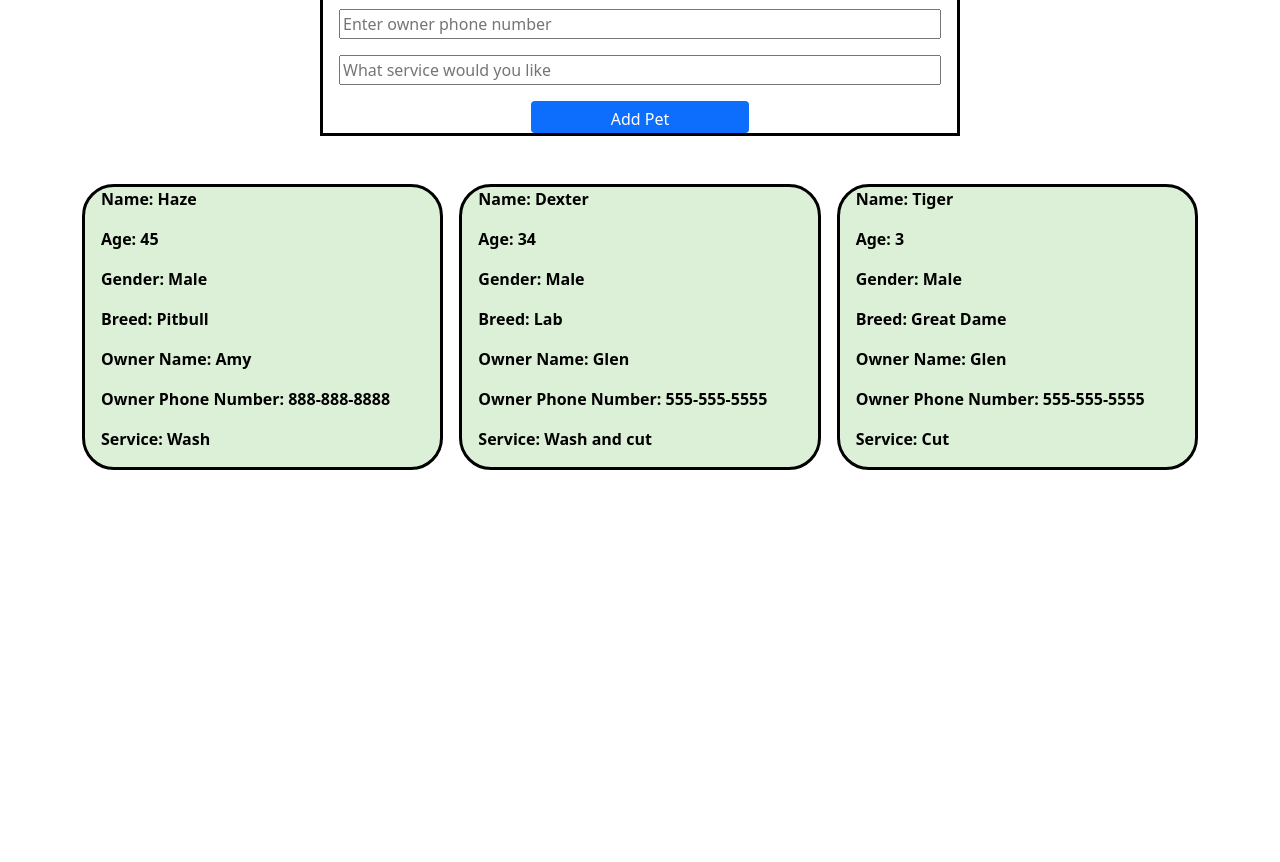
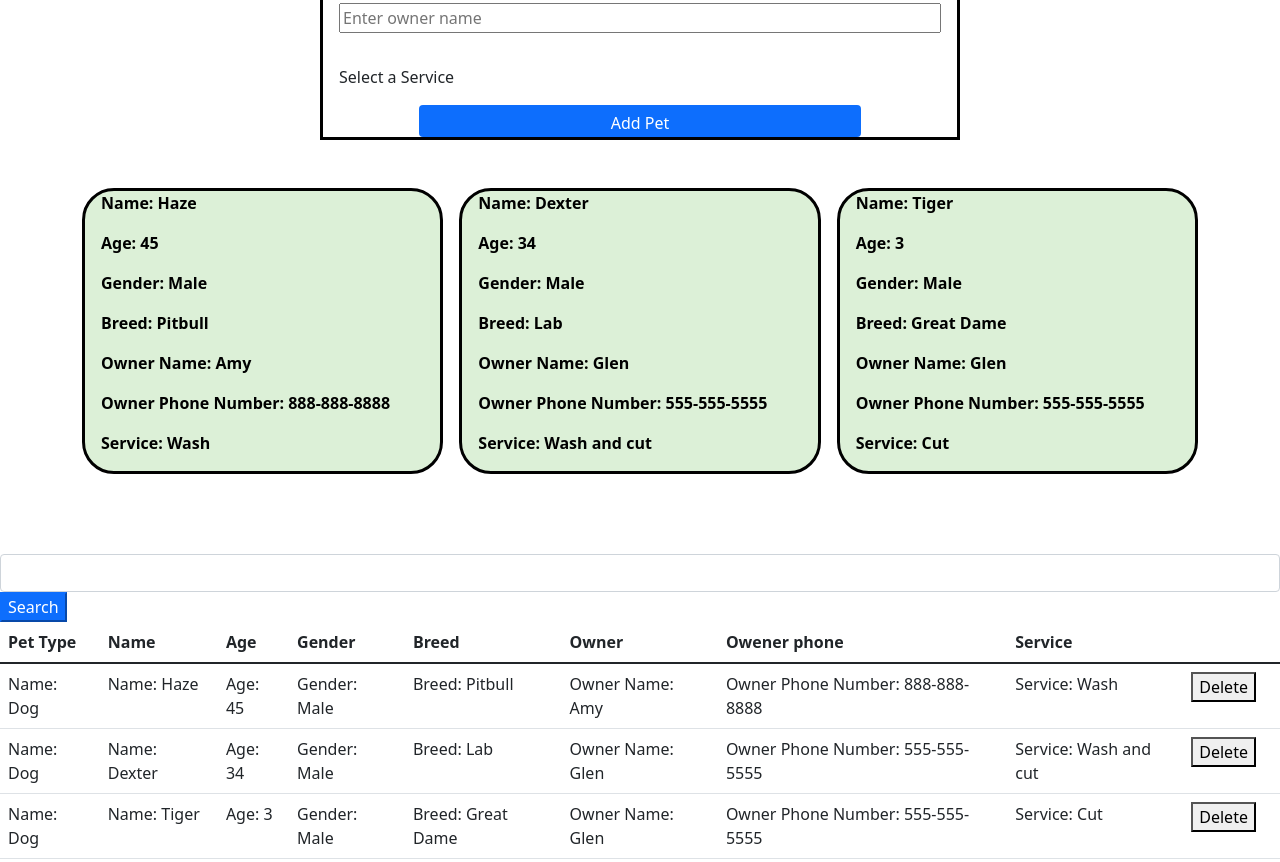
Before and after one commit to Macman17/petSalonCh27, a plain HTML site: page register.html in a window 1280 px wide. Shown: the part 390-1252 px from the top of the page. Drawn offline with nearby package versions, Linux system fonts and the light colour scheme.

Commit message:
Updates created Table
Created Table and it's functionality.

```diff
--- a/register.html
+++ b/register.html
@@ -29,7 +29,10 @@
 
         <div>
                 <div class="mb-3-container">
-                    <h2 class="mb-3-header">Register a new pet</h2>
+                    <h2 class="mb-3-header">Register a new pet 🐶🐱</h2>
+                    <div class="mb-3">
+                        <span id="txtPetType">Pet Type</span>
+                    </div>
                     <div class="mb-3">
                         <input type="text" id="txtPetName" placeholder="Enter pet's name">
                     </div>
@@ -46,10 +49,10 @@
                         <input type="text" id="txtOwnerName" placeholder="Enter owner name">
                     </div>
                     <div class="mb-3">
-                        <input type="" id="txtOwnerPhone" placeholder="Enter owner phone number">
+                        <Span type="" id="txtOwnerPhone" placeholder="Enter owner phone number">
                     </div>
                     <div class="mb-3">
-                        <input type="" id="txtService" placeholder="What service would you like">
+                        <span  id="txtService">Select a Service</span>
                     </div>
 
                     <button class="btn btn-primary" id="btn-add" onclick="register();">Add Pet</button>
@@ -60,12 +63,33 @@
 
     </div>
     </main>
-    <div class="pets container" id="pets">🐶🐱🐹
+    <div class="pets container" id="pets">
 
 
 
 
     </div>
+    <div class="sreach-container">
+        <input class="form-control" id="txtSearch" type="
+        search">
+        <button onclick="searchPet();" class="btn-primary">Search</button>
+    </div>
+    <table class="table" >
+        <tr>
+            <th>Pet Type</th>
+            <th>Name</th>
+            <th>Age</th>
+            <th>Gender</th>
+            <th>Breed</th>
+            <th>Owner</th>
+            <th>Owener phone</th>
+            <th>Service</th>
+        </tr>
+        <tbody id="petTable">
+
+
+        </tbody>
+    </table>
     <footer id="footer-info">
         <li class="footInfo"> </li>
     </footer>
--- a/script/register.js
+++ b/script/register.js
@@ -1,5 +1,7 @@
 //create the constructor
-function Pet(name, age, gender,breed,owner,ownerPhone, service) {
+let x=0;
+function Pet(type,name, age, gender,breed,owner,ownerPhone, service) {
+    this.petType=type;
     this.petName=name;
     this.petAge=age;
     this.petGender=gender;
@@ -7,8 +9,10 @@ function Pet(name, age, gender,breed,owner,ownerPhone, service) {
     this.petOwner=owner;
     this.petOwnerPhone=ownerPhone;
     this.petService=service;
+    this.id=x++;
 }
 //get the info from the input
+let inputPetType= document.getElementById("txtPetType");
 let inputPetName= document.getElementById("txtPetName");
 let inputPetAge= document.getElementById("txtPetAge");
 let inputPetGender= document.getElementById("txtPetGender");
@@ -52,7 +56,7 @@ function register(){
             petSalon.pet.push(thePet);
             //display the obj in the
             console.log(thePet);
-            displayPetsName();
+            displayPetTable();
         }
 }
 function displayPetsName() {
@@ -62,6 +66,7 @@ function displayPetsName() {
         //create the template
         tmp+=`
         <div class="pet">
+
         <p>Name: ${petSalon.pet[i].petName}</p>
         <p>Age: ${petSalon.pet[i].petAge}</p>
         <p>Gender: ${petSalon.pet[i].petGender}</p>
@@ -69,6 +74,7 @@ function displayPetsName() {
         <p>Owner Name: ${petSalon.pet[i].petOwner}</p>
         <p>Owner Phone Number: ${petSalon.pet[i].petOwnerPhone}</p>
         <p>Service: ${petSalon.pet[i].petService}</p>
+
         </div>
 
         `;
@@ -77,14 +83,72 @@ function displayPetsName() {
     }
     document.getElementById("pets").innerHTML=tmp;
 }
+function displayPetTable() {
+    let trow="";
+    for (let x = 0; x < petSalon.pet.length; x++) {
+        //create the template
+        trow+=`
+        <tr id="${petSalon.pet[x].id}">
+            <td>Name: ${petSalon.pet[x].petType}</d>
+            <td>Name: ${petSalon.pet[x].petName}</td>
+            <td>Age: ${petSalon.pet[x].petAge}</td>
+            <td>Gender: ${petSalon.pet[x].petGender}</td>
+            <td>Breed: ${petSalon.pet[x].petBreed}</td>
+            <td>Owner Name: ${petSalon.pet[x].petOwner}</td>
+            <td>Owner Phone Number: ${petSalon.pet[x].petOwnerPhone}</td>
+            <td>Service: ${petSalon.pet[x].petService}</td>
+            <td> <button onclick="deletePet(${petSalon.pet[x].id});">Delete</button> <td>
+        </tr>
+
+        `;
+
+        console.log(trow);
+    }
+    document.getElementById("petTable").innerHTML=trow;
+}
+
+function deletePet(petId) {
+    console.log("Pet deleted:", petId);
+    //travel array
+    for (let x = 0; x < petSalon.pet.length; x++) {
+        let pet=petSalon.pet[x];
+        if (pet.id==petId) {
+            foundPet=x;
+            console.log("I found the pet", foundPet);
+        }
+
+    }
+    //remove pet from array
+    petSalon.pet.splice(foundPet,1);
+    //remove pet from HTML
+    document.getElementById(petId).remove();
+
+
+}
+function searchPet() {
+    let searchString=document.getElementById("txtSearch").value;
+    console.log(searchString);
+    for (let x = 0; x < petSalon.pet.length; x++) {
+        let pet = petSalon.pet[x];
+        if(pet.petName.toLowerCase()==searchString.toLowerCase()){
+            console.log("Found it!");
+            document.getElementById(pet.id).classList.add('bg-color');
+        }
+        else{
+            document.getElementById(pet.id).classList.remove('bg-color');
+        }
+
+    }
+}
 //display the tmp on the html
 
 function init() {
-    let haze = new Pet("Haze", 45, "Male", "Pitbull", "Amy", "888-888-8888", "Wash");
-let dexter = new Pet("Dexter", 34, "Male", "Lab","Glen","555-555-5555", "Wash and cut" );
-let tiger= new Pet("Tiger", 3, "Male","Great Dame","Glen","555-555-5555","Cut");
+let haze = new Pet("Dog","Haze", 45, "Male", "Pitbull", "Amy", "888-888-8888", "Wash");
+let dexter = new Pet("Dog","Dexter", 34, "Male", "Lab","Glen","555-555-5555", "Wash and cut" );
+let tiger= new Pet("Dog","Tiger", 3, "Male","Great Dame","Glen","555-555-5555","Cut");
 
     petSalon.pet.push(haze,dexter,tiger)
     displayPetsName();
+    displayPetTable();
 }
 window.onload=init;
--- a/style/main.css
+++ b/style/main.css
@@ -1,6 +1,9 @@
 /*global*/
 
 /*body*/
+body{
+    background-color: bisque;
+}
 .nav-bar img{
     width:  8rem;
     height: 4rem;
@@ -34,7 +37,9 @@ body{
     min-height: 100vh;
     align-content: center;
 }
-
+.bg-color{
+    background-color: aqua;
+}
 /*Nav*/
 
 /*header*/
--- a/style/register.css
+++ b/style/register.css
@@ -50,6 +50,7 @@ body{
 
 
 
+
 }
 .mb-3-header{
     text-align: center;
@@ -57,8 +58,8 @@ body{
 
 }
 #btn-add{
-    margin-left: 13rem;
-    margin-right: 13rem;
+    margin-left: 6rem;
+    margin-right: 6rem;
     align-content: center;
     border: rgb(220, 240, 215);
     padding-bottom: .1rem;
@@ -70,6 +71,7 @@ body{
     grid-template-columns: repeat(3,1fr);
     column-gap: 1rem;
     row-gap: 1rem;
+    margin-bottom: 5rem;
 }
 .pet{
     border: .2rem solid black;
@@ -80,6 +82,9 @@ body{
     font-weight: 700;
     padding-left: 1rem;
 
+}
+.bg-color{
+    background-color: aqua;
 }
 
 footer{
```
Also changed, not shown: index.html (+1 -0 lines), script/displayInfo.js (line endings or trailing spaces).
